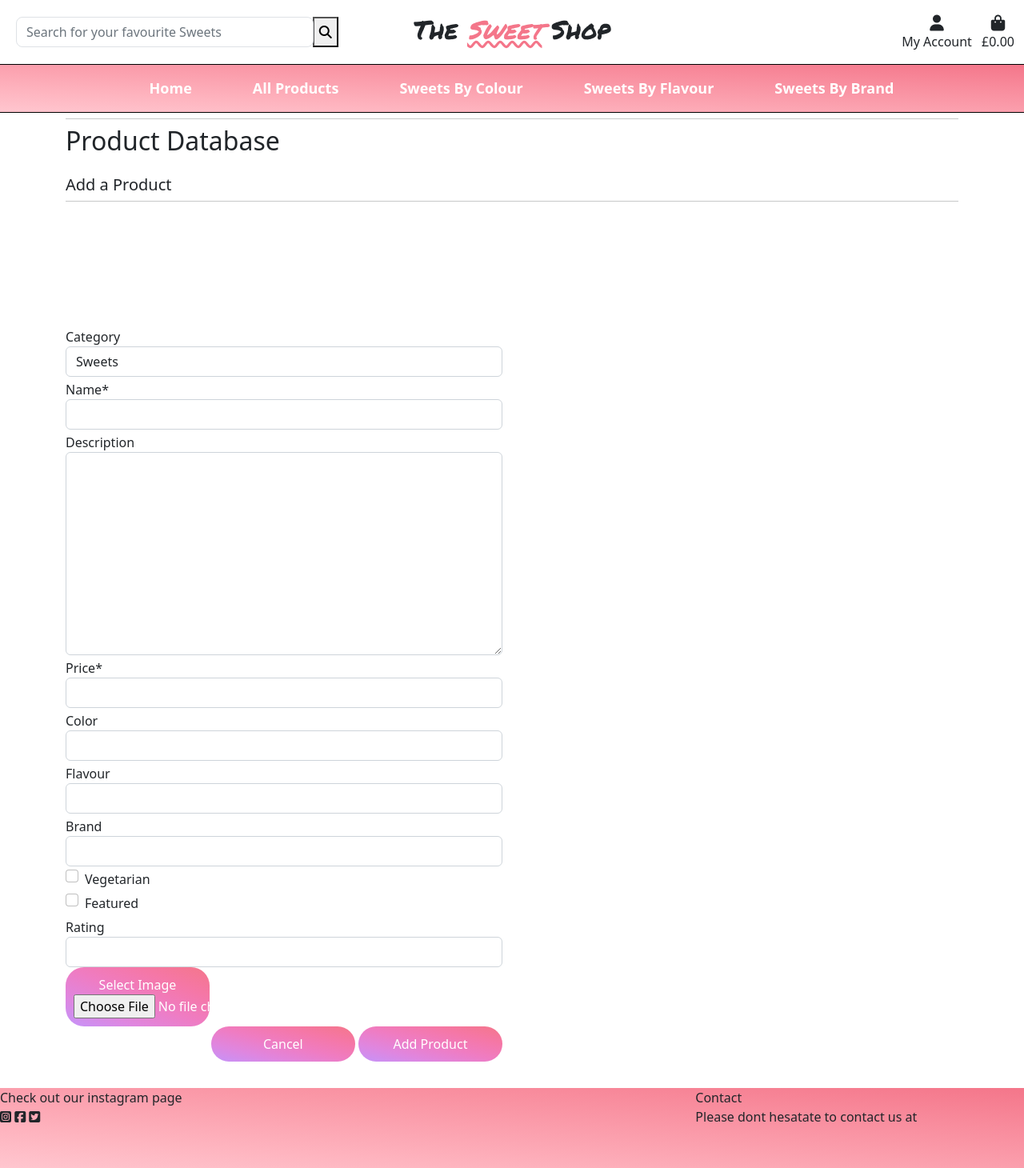
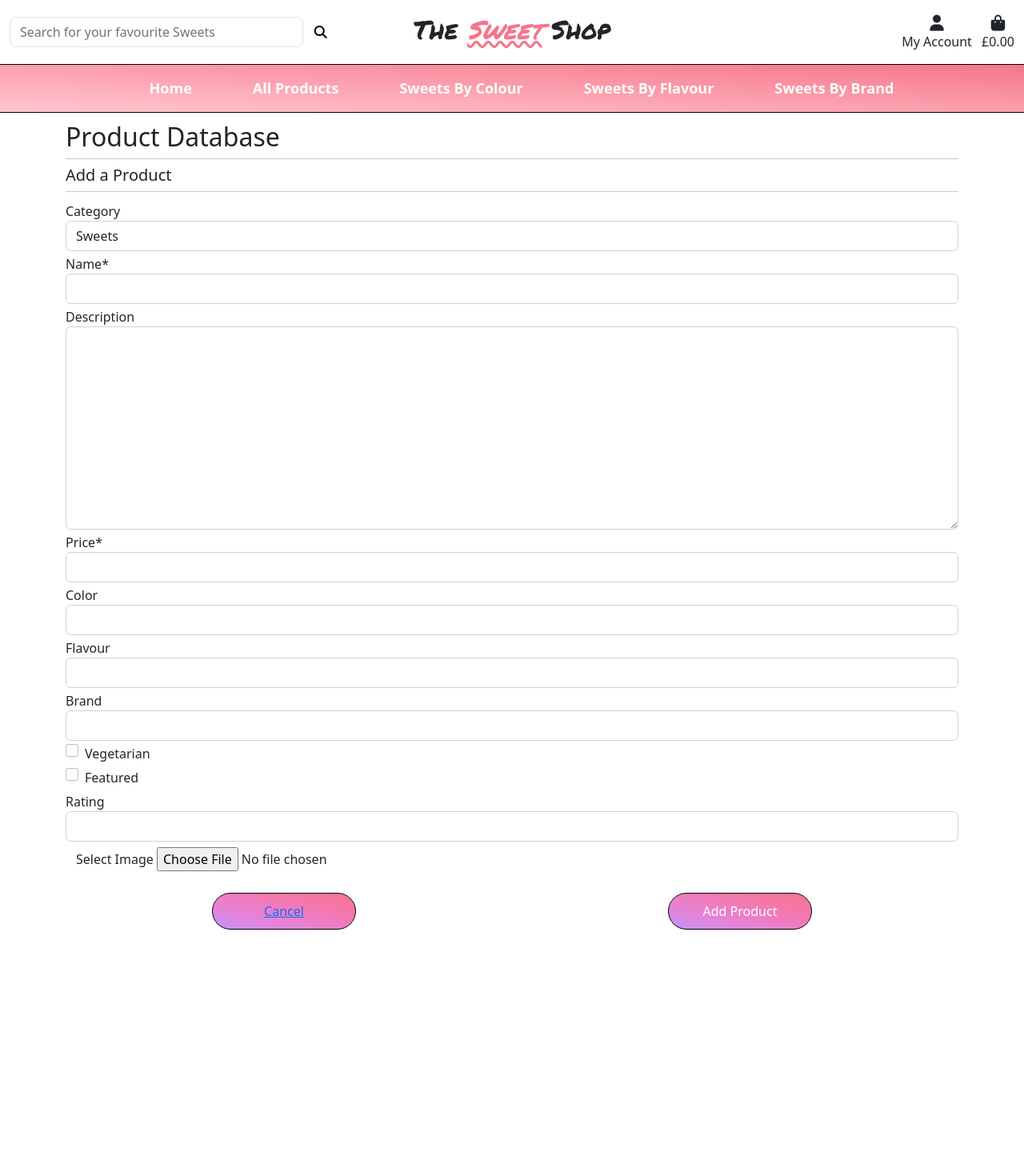
Before and after one commit to DavidHearl/Sweet-Shop, a Django app: page /products/add/ in a window 1280 px wide. Shown: the whole page at 80% size. After the commit the page ends 1162 px from the top, so only its background shows below. Run offline with Django 3.2, Linux system fonts and the light colour scheme; a user stored in the database is signed in; data comes from the database, SQL or seed files in the repository; some libraries are stand-ins or nearby versions.

Commit message:
updated layout of base templates and adjusted form styles as well as general css

```diff
--- a/products/templates/products/add_product.html
+++ b/products/templates/products/add_product.html
@@ -15,16 +15,16 @@
     <div class="container push-down">
         <div class="row">
             <div class="col">
+                <h2 class="product-database-title">Product Database</h2>
                 <hr>
-                <h2 class="mb-4">Product Database</h2>
                 <h5>Add a Product</h5>
                 <hr>
             </div>
         </div>
 
         <div class="row">
-            <div class="col-12 col-md-6">
-                <form method="POST" action="{% url 'add_product' %}" class="form mb-2" enctype="multipart/form-data">
+            <div class="col-12">
+                <form method="POST" action="{% url 'add_product' %}" enctype="multipart/form-data">
                     {% csrf_token %}
                     {% for field in form %}
                         {% if field.name != 'image' %}
@@ -33,9 +33,13 @@
                             {{ field }}
                         {% endif %}
                     {% endfor %}
-                    <div class="text-end">
-                        <a href="{% url 'products' %}" class="btn">Cancel</a>
-                        <button class="btn" type="submit">Add Product</button>
+                    <div class="row">
+                        <div class="col-6 text-center">
+                            <button class="control-button"><a href="{% url 'products' %}">Cancel</a></button>
+                        </div>
+                        <div class="col-6 text-center">
+                            <button type="submit" class="control-button">Add Product</button>
+                        </div>
                     </div>
                 </form>
             </div>
--- a/static/css/base.css
+++ b/static/css/base.css
@@ -44,7 +44,7 @@
     background-color: white;
 }
 
-.input-group {
+.input-group>:not(:first-child):not(.dropdown-menu):not(.valid-tooltip):not(.valid-feedback):not(.invalid-tooltip):not(.invalid-feedback) {
     margin-left: 8px;
     background: none;
     border: none;
@@ -80,7 +80,7 @@
     margin-bottom: 20px;
 }
 
-.hero-button {
+.action-button {
     background-image: linear-gradient(to right top, #c593f9, #df86df, #ef7cc2, #f577a6, #f4768a);
     justify-content: center;
     width: 200px;
@@ -93,6 +93,17 @@
     color: white;
     font-family: Permanent Marker;
     font-size: 1.1rem;
+    border: 1px solid #0C0404;
+}
+
+.control-button {
+    background-image: linear-gradient(to right top, #c593f9, #df86df, #ef7cc2, #f577a6, #f4768a);
+    border: 1px solid black;
+    width: 180px;
+    padding: 10px;
+    border-radius: 23px;
+    color: white;
+    margin: 20px 0;
 }
 
 .home-action {
@@ -148,14 +159,7 @@
     min-width: 100%;
 }
 
-
-
 /* Carousel */
-
-.carousel-inner {
-    border: 1px solid red;
-}
-
 .carousel-control-prev-icon,
 .carousel-control-next-icon {
     background-color: black;
@@ -167,6 +171,11 @@
 .card-body {
     margin: 8px 8px 2px 8px;
     padding: 4px;
+}
+
+.featured-card {
+    border: 1px solid black;
+    max-width: 200px;
 }
 
 .product-image {
@@ -185,7 +194,7 @@
 /* Forms */
 
 .form {
-    margin-top: 145px;
+    margin-top: 175px;
 }
 
 label {
@@ -250,6 +259,10 @@ p {
     margin-top: 140px;
 }
 
+.product-database-title {
+    margin-top: 12px;
+}
+
 .update-link,
 .remove-item {
     cursor: pointer;
@@ -267,24 +280,49 @@ p {
     overflow-y: auto;
 }
 
-.btn {
+/* .btn {
     background-image: linear-gradient(to right top, #c593f9, #df86df, #ef7cc2, #f577a6, #f4768a);
     width: 180px;
     padding: 10px;
     border-radius: 23px;
     border: none;
     color: white;
+} */
+
+/* Alerts */
+.alert {
+    margin-top: 12px;
 }
 
+/* Account */
+.account-forms {
+    max-width: 800px;
+    justify-content: center;
+    margin: 0 auto;
+}
+
+/* Footer */
 footer {
+    position: absolute;
+    bottom: 0;
     margin-top: 25px;
     width: 100%;
-    min-height: 100px;
+    height: 100px;
     background-image: linear-gradient(to right top, #ffc6cf, #feb3be, #fb9fad, #f88b9c, #f4768a);
 }
 
-@media only screen and (max-width: 992px) {
+@media only screen and (max-width: 1000px) {
+    .navigation-text {
+        margin: 0 29px;
+    }
+}
+
+@media only screen and (max-width: 991px) {
     .push-down{
         margin-top: 64px;
     }
+
+    .form {
+        margin-top: 100px;
+    }
 }
--- a/templates/allauth/account/base.html
+++ b/templates/allauth/account/base.html
@@ -4,7 +4,7 @@
     <div class="container header-container">
         <div class="overlay"></div>
         <div class="row form">
-            <div class="col-8">
+            <div class="col-12 account-forms">
                 <div class="allauth-form-inner-content">
                     {% block inner_content %}
                     {% endblock %}
--- a/templates/base.html
+++ b/templates/base.html
@@ -138,7 +138,7 @@
     {% block content %}
     {% endblock %}
 
-    <footer>
+    <!-- <footer>
         <div class="row">
             <div class="col-8">
                 <p>Check out our instagram page</p>
@@ -151,7 +151,7 @@
                 <p>Please dont hesatate to contact us at</p>
             </div>
         </div>
-    </footer>
+    </footer> -->
 
     {% block postloadjs %}
         <script type="text/javascript">
```
Also changed, not shown: home/templates/home/index.html (+41 -9 lines), README.md.
